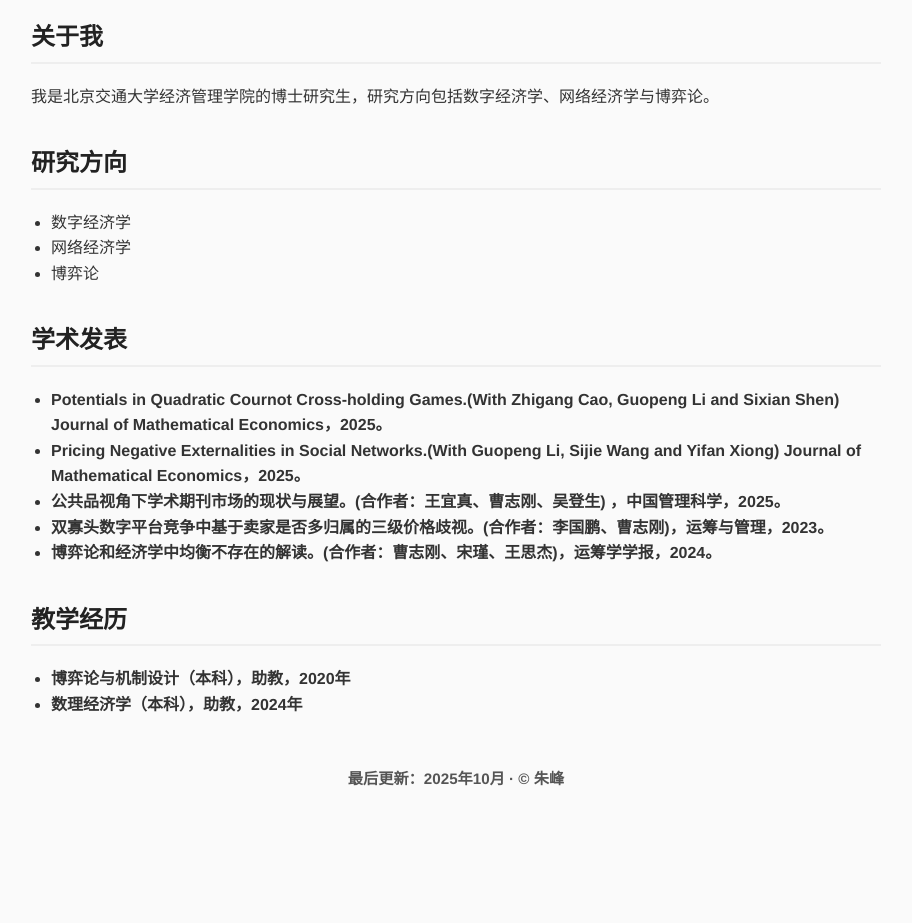
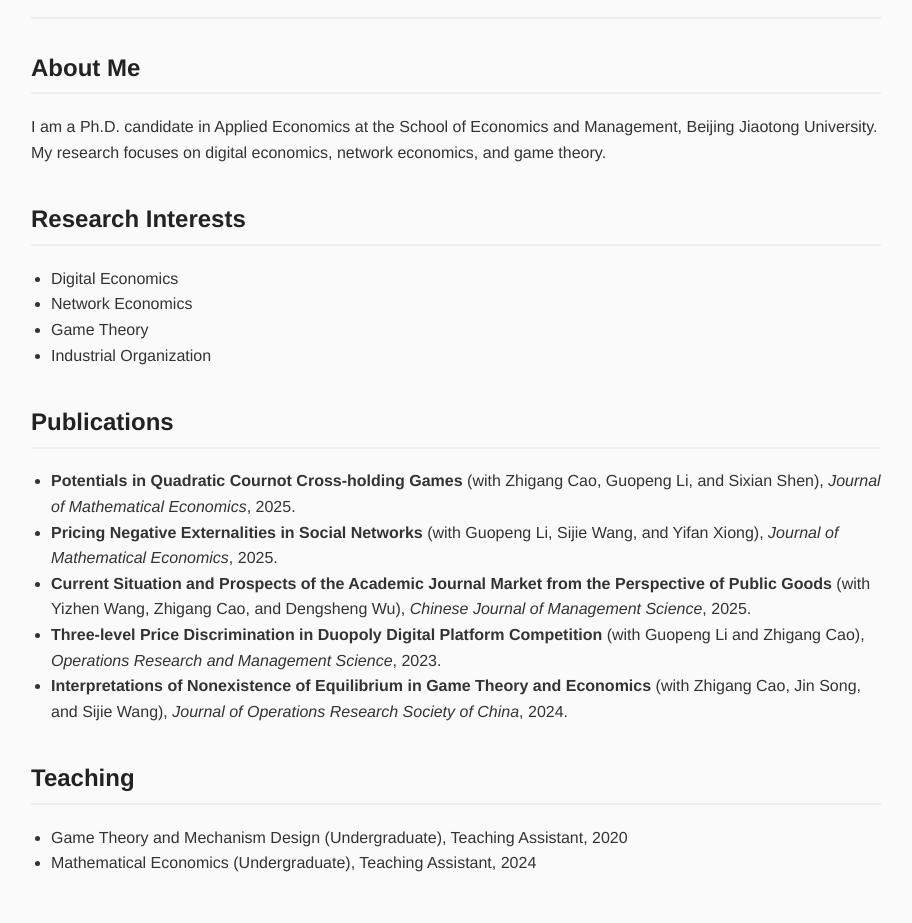
Before and after one commit to fengzhu-eco/fengzhu-eco.github.io, a plain HTML site: page index.html in a window 1280 px wide. Shown: the part 242-1165 px from the top of the page, without its empty margins (184-1096 px from the left). Before the commit the page ends 1074 px from the top, so only its background shows below. Drawn offline with Linux system fonts and the light colour scheme.

Commit message:
Update index.html

```diff
--- a/index.html
+++ b/index.html
@@ -1,9 +1,9 @@
 <!DOCTYPE html>
-<html lang="zh-CN">
+<html lang="en">
 <head>
   <meta charset="UTF-8" />
   <meta name="viewport" content="width=device-width, initial-scale=1.0" />
-  <title>朱峰 | Academic Homepage</title>
+  <title>Feng Zhu | Academic Homepage</title>
   <style>
     body {
       font-family: "Helvetica Neue", Arial, sans-serif;
@@ -103,131 +103,116 @@
 
 <body>
   <div class="lang-switch">
-    <button id="switchLang">English</button>
+    <button id="switchLang">中文</button>
   </div>
 
   <header>
     <div class="avatar">
-      <!-- 上传你的头像文件为 photo.jpg 到仓库根目录 -->
       <img src="photo.jpg" alt="Avatar" />
     </div>
     <div class="info">
-      <h1 id="name">朱峰</h1>
-      <p id="title">博士研究生，应用经济学，北京交通大学经济管理学院</p>
+      <h1 id="name">Feng Zhu</h1>
+      <p id="title">Ph.D. Candidate, Applied Economics, School of Economics and Management, Beijing Jiaotong University</p>
       <p id="links">
         <a href="mailto:fengzhu@bjtu.edu.cn">fengzhu@bjtu.edu.cn</a> ·
         <a href="https://fengzhu-eco.github.io/">GitHub</a> ·
-        <a href="https://scholar.google.com/citations?user=eNWMa4YAAAAJ&hl=zh-CN&oi=sra">Google Scholar</a>
+        <a href="https://scholar.google.com/citations?user=eNWMa4YAAAAJ&hl=en">Google Scholar</a>
       </p>
     </div>
   </header>
 
   <section>
-    <h2 id="about-title">关于我</h2>
+    <h2 id="about-title">About Me</h2>
     <p id="about-text">
-      我是北京交通大学经济管理学院的博士研究生，研究方向包括数字经济学、网络经济学与博弈论。
+      I am a Ph.D. candidate in Applied Economics at the School of Economics and Management, Beijing Jiaotong University. My research focuses on digital economics, network economics, and game theory.
     </p>
   </section>
 
   <section>
-    <h2 id="interests-title">研究方向</h2>
+    <h2 id="interests-title">Research Interests</h2>
     <ul id="interests-list">
-      <li>数字经济学</li>
-      <li>网络经济学</li>
-      <li>博弈论</li>
+      <li>Digital Economics</li>
+      <li>Network Economics</li>
+      <li>Game Theory</li>
+      <li>Industrial Organization</li>
     </ul>
   </section>
 
   <section>
-    <h2 id="pubs-title">学术发表</h2>
+    <h2 id="pubs-title">Publications</h2>
     <ul id="pubs-list">
-      <li><strong> Potentials in Quadratic Cournot Cross-holding Games.(With Zhigang Cao, Guopeng Li and Sixian Shen) Journal of Mathematical Economics，2025。</li>
-      <li><strong> Pricing Negative Externalities in Social Networks.(With Guopeng Li, Sijie Wang and Yifan Xiong) Journal of Mathematical Economics，2025。 </li>
-      <li><strong> 公共品视角下学术期刊市场的现状与展望。(合作者：王宜真、曹志刚、吴登生) ，中国管理科学，2025。 </li>
-      <li><strong> 双寡头数字平台竞争中基于卖家是否多归属的三级价格歧视。(合作者：李国鹏、曹志刚)，运筹与管理，2023。 </li>
-      <li><strong> 博弈论和经济学中均衡不存在的解读。(合作者：曹志刚、宋瑾、王思杰)，运筹学学报，2024。</li>
+      <li><strong>Potentials in Quadratic Cournot Cross-holding Games</strong> (with Zhigang Cao, Guopeng Li, and Sixian Shen), <em>Journal of Mathematical Economics</em>, 2025.</li>
+      <li><strong>Pricing Negative Externalities in Social Networks</strong> (with Guopeng Li, Sijie Wang, and Yifan Xiong), <em>Journal of Mathematical Economics</em>, 2025.</li>
+      <li><strong>Current Situation and Prospects of the Academic Journal Market from the Perspective of Public Goods</strong> (with Yizhen Wang, Zhigang Cao, and Dengsheng Wu), <em>Chinese Journal of Management Science</em>, 2025.</li>
+      <li><strong>Three-level Price Discrimination in Duopoly Digital Platform Competition</strong> (with Guopeng Li and Zhigang Cao), <em>Operations Research and Management Science</em>, 2023.</li>
+      <li><strong>Interpretations of Nonexistence of Equilibrium in Game Theory and Economics</strong> (with Zhigang Cao, Jin Song, and Sijie Wang), <em>Journal of Operations Research Society of China</em>, 2024.</li>
     </ul>
   </section>
 
   <section>
-    <h2 id="teach-title">教学经历</h2>
+    <h2 id="teach-title">Teaching</h2>
     <ul id="teach-list">
-      <li>博弈论与机制设计（本科），助教，2020年</li>
-      <li>数理经济学（本科），助教，2024年</li>
+      <li>Game Theory and Mechanism Design (Undergraduate), Teaching Assistant, 2020</li>
+      <li>Mathematical Economics (Undergraduate), Teaching Assistant, 2024</li>
     </ul>
   </section>
 
-
   <div class="contact">
-    <p id="footer">最后更新：2025年10月 · © 朱峰</p>
+    <p id="footer">Last updated: October 2025 · © Feng Zhu</p>
   </div>
 
   <script>
     const langBtn = document.getElementById("switchLang");
-    let lang = "en";
+    let lang = "en"; // 默认语言：英文
 
     const content = {
       zh: {
         name: "朱峰",
         title: "博士研究生，北京交通大学经济管理学院，应用经济学",
         aboutTitle: "关于我",
-        aboutText:
-          "我是北京交通大学经济管理学院的博士研究生，应用经济学专业，研究方向包括数字经济学、网络经济学与博弈论。",
+        aboutText: "我是北京交通大学经济管理学院的博士研究生，研究方向包括数字经济学、网络经济学与博弈论。",
         interestsTitle: "研究方向",
-        interestsList: [
-          "数字经济学",
-          "网络经济学",
-          "博弈论",
-        ],
+        interestsList: ["数字经济学", "网络经济学", "博弈论"],
         pubsTitle: "学术发表",
         pubsList: [
-          "Potentials in Quadratic Cournot Cross-holding Games.(With Zhigang Cao, Guopeng Li and Sixian Shen) Journal of Mathematical Economics，2025。 ",
-          "Pricing Negative Externalities in Social Networks.(With Guopeng Li, Sijie Wang and Yifan Xiong) Journal of Mathematical Economics，2025。 ",
-          "公共品视角下学术期刊市场的现状与展望。(合作者：王宜真、曹志刚、吴登生) ，中国管理科学，2025。 ",
-          "双寡头数字平台竞争中基于卖家是否多归属的三级价格歧视。(合作者：李国鹏、曹志刚)，运筹与管理，2023。 ",
-          "博弈论和经济学中均衡不存在的解读。(合作者：曹志刚、宋瑾、王思杰)，运筹学学报，2024。 ",
+          "Potentials in Quadratic Cournot Cross-holding Games.（与曹志刚、李国鹏、沈思贤合著）《Journal of Mathematical Economics》，2025。",
+          "Pricing Negative Externalities in Social Networks.（与李国鹏、王思杰、熊一帆合著）《Journal of Mathematical Economics》，2025。",
+          "公共品视角下学术期刊市场的现状与展望。（与王宜真、曹志刚、吴登生合著）《中国管理科学》，2025。",
+          "双寡头数字平台竞争中基于卖家是否多归属的三级价格歧视。（与李国鹏、曹志刚合著）《运筹与管理》，2023。",
+          "博弈论和经济学中均衡不存在的解读。（与曹志刚、宋瑾、王思杰合著）《运筹学学报》，2024。"
         ],
         teachTitle: "教学经历",
         teachList: [
-          "博弈论与信息经济学（本科），助教，2024年",
-          "数理经济学（本科），助教，2025年",
+          "博弈论与机制设计（本科），助教，2020年",
+          "数理经济学（本科），助教，2024年"
         ],
-        cvTitle: "简历",
-        cvText: "下载我的简历：CV (PDF)",
-        footer: "最后更新：2025年10月 · © 冯筑",
+        footer: "最后更新：2025年10月 · © 朱峰"
       },
       en: {
         name: "Feng Zhu",
-        title: "Ph.D. Candidate, Applied Economics, School of Economics and Management, Beijing Jiaotong University, ",
+        title: "Ph.D. Candidate, Applied Economics, School of Economics and Management, Beijing Jiaotong University",
         aboutTitle: "About Me",
-        aboutText:
-          "I am a Ph.D. candidate in economics focusing on digital economics, network economics and game theory. ",
+        aboutText: "I am a Ph.D. candidate in Applied Economics at the School of Economics and Management, Beijing Jiaotong University. My research focuses on digital economics, network economics, and game theory.",
         interestsTitle: "Research Interests",
-        interestsList: [
-          "Digital Economics",
-          "Game Theory",
-          "Network economics",
-          "Industrial Organization",
-        ],
+        interestsList: ["Digital Economics", "Network Economics", "Game Theory", "Industrial Organization"],
         pubsTitle: "Publications",
         pubsList: [
-          "Potentials in Quadratic Cournot Cross-holding Games.(With Zhigang Cao, Guopeng Li and Sixian Shen) Journal of Mathematical Economics，2025。 ",
-          "Pricing Negative Externalities in Social Networks.(With Guopeng Li, Sijie Wang and Yifan Xiong) Journal of Mathematical Economics，2025。 ",
-          "公共品视角下学术期刊市场的现状与展望。(合作者：王宜真、曹志刚、吴登生) ，中国管理科学，2025。 ",
-          "双寡头数字平台竞争中基于卖家是否多归属的三级价格歧视。(合作者：李国鹏、曹志刚)，运筹与管理，2023。 ",
-          "博弈论和经济学中均衡不存在的解读。(合作者：曹志刚、宋瑾、王思杰)，运筹学学报，2024。 ",
+          "Potentials in Quadratic Cournot Cross-holding Games. (with Zhigang Cao, Guopeng Li, and Sixian Shen), Journal of Mathematical Economics, 2025.",
+          "Pricing Negative Externalities in Social Networks. (with Guopeng Li, Sijie Wang, and Yifan Xiong), Journal of Mathematical Economics, 2025.",
+          "Current Situation and Prospects of the Academic Journal Market from the Perspective of Public Goods. (with Yizhen Wang, Zhigang Cao, and Dengsheng Wu), Chinese Journal of Management Science, 2025.",
+          "Three-level Price Discrimination in Duopoly Digital Platform Competition. (with Guopeng Li and Zhigang Cao), Operations Research and Management, 2023.",
+          "Interpretations of Nonexistence of Equilibrium in Game Theory and Economics. (with Zhigang Cao, Jin Song, and Sijie Wang), Journal of Operations Research Society of China, 2024."
         ],
         teachTitle: "Teaching",
         teachList: [
-          "Game Theory and Information Economics (Undergraduate), Teaching Assistant, 2020",
-          "Mathematical Economics (Undergraduate), Teaching Assistant, 2025",
+          "Game Theory and Mechanism Design (Undergraduate), Teaching Assistant, 2020",
+          "Mathematical Economics (Undergraduate), Teaching Assistant, 2024"
         ],
-        <cvTitle: "CV",>
-        <cvText: "You can download my CV here: CV (PDF)",>
-        footer: "Last updated: October 2025 · © Feng Zhu",
-      },
+        footer: "Last updated: October 2025 · © Feng Zhu"
+      }
     };
 
+    // 切换语言逻辑
     langBtn.addEventListener("click", () => {
       lang = lang === "zh" ? "en" : "zh";
       const c = content[lang];
@@ -236,22 +221,11 @@
       document.getElementById("about-title").textContent = c.aboutTitle;
       document.getElementById("about-text").textContent = c.aboutText;
       document.getElementById("interests-title").textContent = c.interestsTitle;
-      document.getElementById("interests-list").innerHTML = c.interestsList
-        .map((x) => `<li>${x}</li>`)
-        .join("");
+      document.getElementById("interests-list").innerHTML = c.interestsList.map(x => `<li>${x}</li>`).join("");
       document.getElementById("pubs-title").textContent = c.pubsTitle;
-      document.getElementById("pubs-list").innerHTML = c.pubsList
-        .map((x) => `<li>${x}</li>`)
-        .join("");
+      document.getElementById("pubs-list").innerHTML = c.pubsList.map(x => `<li>${x}</li>`).join("");
       document.getElementById("teach-title").textContent = c.teachTitle;
-      document.getElementById("teach-list").innerHTML = c.teachList
-        .map((x) => `<li>${x}</li>`)
-        .join("");
-      document.getElementById("cv-title").textContent = c.cvTitle;
-      document.getElementById("cv-text").textContent = "";
-      document
-        .getElementById("cv-text")
-        .insertAdjacentHTML("beforeend", c.cvText);
+      document.getElementById("teach-list").innerHTML = c.teachList.map(x => `<li>${x}</li>`).join("");
       document.getElementById("footer").textContent = c.footer;
       langBtn.textContent = lang === "zh" ? "English" : "中文";
     });
```
